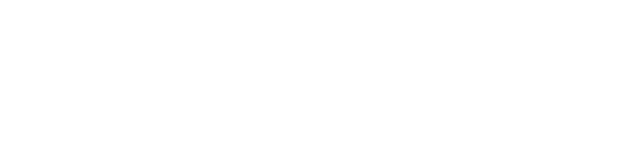
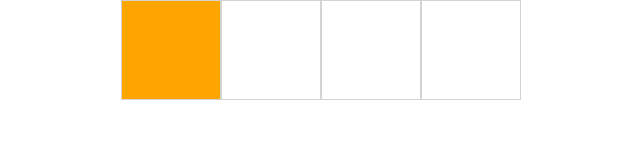
Before and after one commit to jthuynh/calculator, a plain HTML site: page index.html in a window 1280 px wide. Shown: the whole page, without its empty margins (319-959 px from the left). Drawn offline with Linux system fonts and the light colour scheme.

Commit message:
setting up placement of calculator operations on the grid

```diff
--- a/css/stylesheet.css
+++ b/css/stylesheet.css
@@ -0,0 +1,34 @@
+.wrapper {
+    display: flex;
+    align-items: center;
+    justify-content: center;
+    height: vh;
+}
+.container {
+    display: grid;
+    grid-template-columns: repeat(4, 1fr);
+    grid-template-rows: repeat(6, 1fr);
+    height: 600px;
+    width: 400px;
+}
+
+.container > div {
+    /* background-color: lavender; */
+    border: 1px solid #D3D3D3;
+}
+
+.display-area {
+    background-color: orange;
+}
+
+.clear-section {
+    background-color: green;
+}
+
+.operations-section {
+    background-color: purple;
+}
+
+.numbers-section {
+    background-color: lightblue;
+}
--- a/index.html
+++ b/index.html
@@ -10,6 +10,14 @@
     </head>
 
     <body>
+        <div class="wrapper">
+            <div class="container">
+                <div class="display-area"></div>
+                <div class="clear-divs"></div>
+                <div class="operations-divs"></div>
+                <div class="numbers-divs"></div>
+            </div>
+        </div>
         <script src="script.js"></script>
     </body>
 </html>
--- a/script.js
+++ b/script.js
@@ -1,20 +1,4 @@
-// function add (first, second) {
-//     return first + second;
-// }
-
-// function subtract (first, second) {
-//     return first - second;
-// }
-
-// function multiply (first, second) {
-//     return first * second;
-// }
-
-// function divide (first, second) {
-//     return first / second;
-// }
-
-// TODO: POSSIBLY PUT ABOVE INTO A SWITCH STATEMENT?
+const container = document.querySelector('.container');
 
 function operate (operator, first, second) {
     switch(operator) {
@@ -28,6 +12,14 @@ function operate (operator, first, second) {
             return (second === 0) ? 'Nah. That ain\'t it, chief' : first / second;
         default :
             throw 'Error: no operator selected';
-
     }
 }
+
+function setupDivs () {
+    const display = document.querySelector('.display-area');
+    const clear = document.querySelector('.clear-section');
+    const operations = document.querySelector('.operations-section');
+    const numbers = document.querySelector('.numbers-section');
+}
+
+setupDivs();
```
